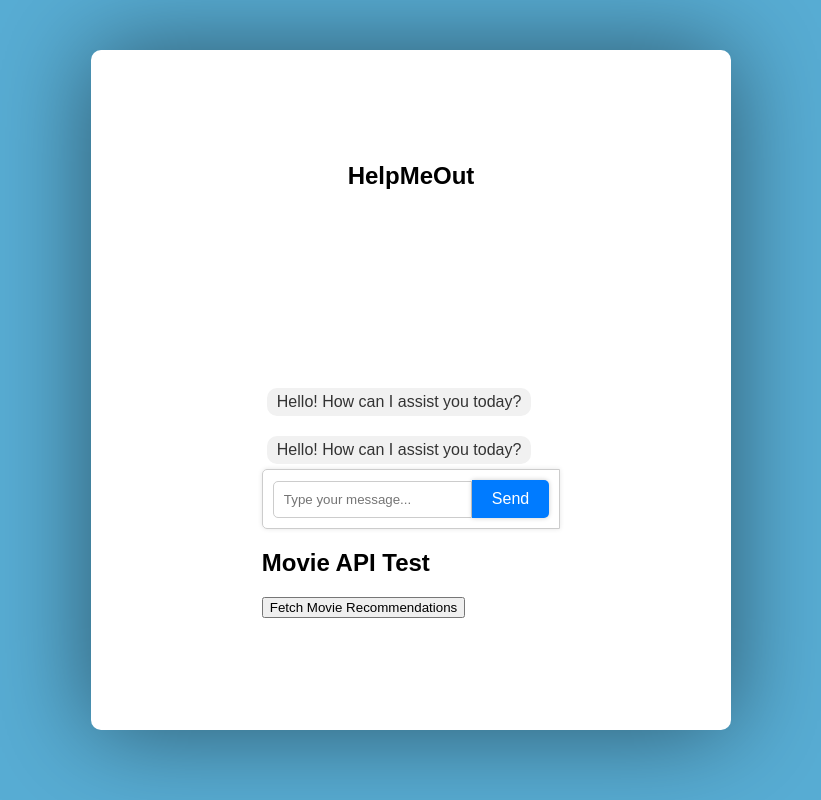
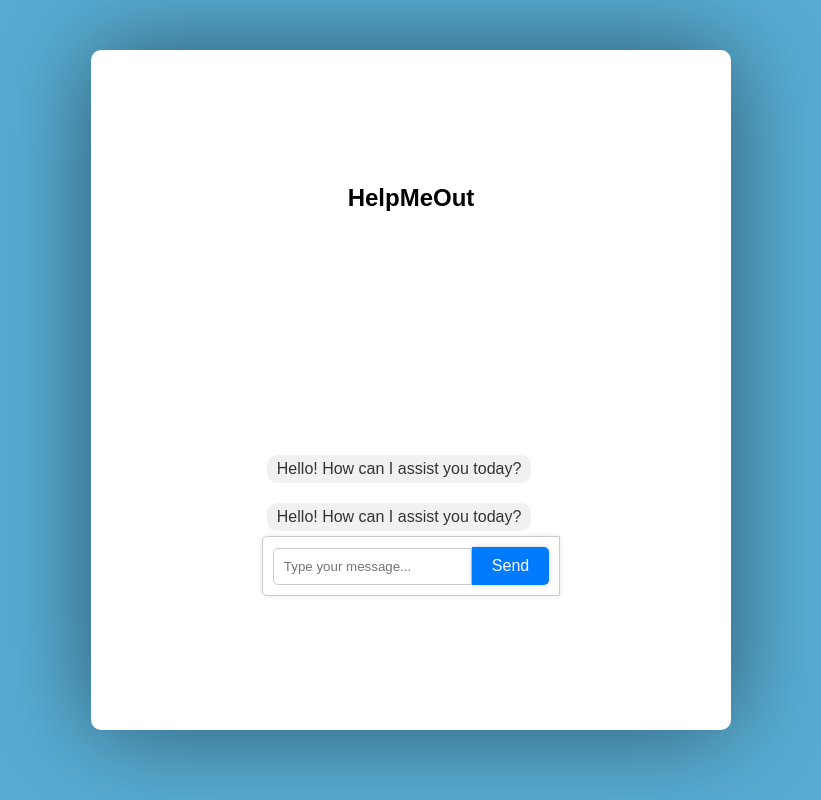
Before and after one commit to aritradey-CS/HelpMeOut, a React (Create React App) app: page / in a window 1280 px wide. Shown: the whole page, without its empty margins (309-1130 px from the left). Built offline with nearby package versions, Linux system fonts and the light colour scheme.

Commit message:
adding freture

```diff
--- a/src/ApiTestPage.js
+++ b/src/ApiTestPage.js
@@ -1,63 +1,63 @@
-import React, { useState } from "react";
-import axios from "axios";
+// import React, { useState } from "react";
+// import axios from "axios";
 
-const API_KEY = "e151eede51858a0862be634a32f83d9c";
-const MOVIE_API_URL = `https://api.themoviedb.org/3/movie/top_rated?api_key=${API_KEY}&page=1`;
+// const API_KEY = "e151eede51858a0862be634a32f83d9c";
+// const MOVIE_API_URL = `https://api.themoviedb.org/3/movie/top_rated?api_key=${API_KEY}&page=1`;
 
-const ApiTestPage = () => {
-  const [movieRecommendations, setMovieRecommendations] = useState([]);
+// const ApiTestPage = () => {
+//   const [movieRecommendations, setMovieRecommendations] = useState([]);
 
-  const fetchMovieRecommendations = async () => {
-    try {
-      const response = await axios.get(MOVIE_API_URL);
-      const movies = response.data.results;
+//   const fetchMovieRecommendations = async () => {
+//     try {
+//       const response = await axios.get(MOVIE_API_URL);
+//       const movies = response.data.results;
 
-      const recommendations = movies.slice(0, 10).map((movie) => {
-        const movieTitle = movie.title;
-        const movieRating = movie.vote_average;
-        const moviePoster = `https://image.tmdb.org/t/p/w500/${movie.poster_path}`;
-        const movieLink = `https://www.themoviedb.org/movie/${movie.id}`;
+//       const recommendations = movies.slice(0, 10).map((movie) => {
+//         const movieTitle = movie.title;
+//         const movieRating = movie.vote_average;
+//         const moviePoster = `https://image.tmdb.org/t/p/w500/${movie.poster_path}`;
+//         const movieLink = `https://www.themoviedb.org/movie/${movie.id}`;
 
-        return {
-          title: movieTitle,
-          rating: movieRating,
-          poster: moviePoster,
-          link: movieLink,
-        };
-      });
+//         return {
+//           title: movieTitle,
+//           rating: movieRating,
+//           poster: moviePoster,
+//           link: movieLink,
+//         };
+//       });
 
-      setMovieRecommendations(recommendations);
-    } catch (error) {
-      console.error("Error fetching movie data:", error);
-      setMovieRecommendations([
-        { title: "Oops! Something went wrong while fetching movie data." },
-      ]);
-    }
-  };
+//       setMovieRecommendations(recommendations);
+//     } catch (error) {
+//       console.error("Error fetching movie data:", error);
+//       setMovieRecommendations([
+//         { title: "Oops! Something went wrong while fetching movie data." },
+//       ]);
+//     }
+//   };
 
-  return (
-    <div>
-      <h2>Movie API Test</h2>
-      <button onClick={fetchMovieRecommendations}>
-        Fetch Movie Recommendations
-      </button>
-      {movieRecommendations.length > 0 && (
-        <div>
-          <h3>Movie Recommendations:</h3>
-          <ul>
-            {movieRecommendations.map((movie, index) => (
-              <li key={index}>
-                <a href={movie.link} target="_blank" rel="noopener noreferrer">
-                  <img src={movie.poster} alt={movie.title} width="100" />
-                  {movie.title} (Rating: {movie.rating})
-                </a>
-              </li>
-            ))}
-          </ul>
-        </div>
-      )}
-    </div>
-  );
-};
+//   return (
+//     <div>
+//       <h2>Movie API Test</h2>
+//       <button onClick={fetchMovieRecommendations}>
+//         Fetch Movie Recommendations
+//       </button>
+//       {movieRecommendations.length > 0 && (
+//         <div>
+//           <h3>Movie Recommendations:</h3>
+//           <ul>
+//             {movieRecommendations.map((movie, index) => (
+//               <li key={index}>
+//                 <a href={movie.link} target="_blank" rel="noopener noreferrer">
+//                   <img src={movie.poster} alt={movie.title} width="100" />
+//                   {movie.title} (Rating: {movie.rating})
+//                 </a>
+//               </li>
+//             ))}
+//           </ul>
+//         </div>
+//       )}
+//     </div>
+//   );
+// };
 
-export default ApiTestPage;
+// export default ApiTestPage;
--- a/src/App.js
+++ b/src/App.js
@@ -2,9 +2,7 @@ import React, { useState, useEffect, useRef } from "react";
 import "./App.css";
 import axios from "axios";
 import MovieRecommendation from "./components/MovieRecommendation";
-import ApiTestPage from "./ApiTestPage";
-
-
+// import ApiTestPage from "./ApiTestPage";
 
 const API_KEY = "e151eede51858a0862be634a32f83d9c";
 const MOVIE_API_URL = `https://api.themoviedb.org/3/movie/top_rated?api_key=${API_KEY}&page=1`;
@@ -52,7 +50,6 @@ function App() {
     }
   };
 
-
   const handleSubmit = async (e) => {
     e.preventDefault();
     if (!userInput.trim()) return;
@@ -93,14 +90,18 @@ function App() {
         };
       });
 
-      addChatMessage("Chatbot", <MovieRecommendation recommendations={recommendations} />);
+      addChatMessage(
+        "Chatbot",
+        <MovieRecommendation recommendations={recommendations} />
+      );
     } catch (error) {
       console.error("Error fetching movie data:", error);
-      addChatMessage("Chatbot", "Oops! Something went wrong while fetching movie data.");
+      addChatMessage(
+        "Chatbot",
+        "Oops! Something went wrong while fetching movie data."
+      );
     }
   };
-
-
 
   const getBookRecommendation = async () => {
     try {
@@ -155,7 +156,7 @@ function App() {
             Send
           </button>
         </form>
-        <ApiTestPage />
+        {/* <ApiTestPage /> */}
       </div>
     </div>
   );
```
Also changed, not shown: src/components/ClothesRecommendation.jsx (added, +12 -0 lines), src/components/MusicRecommendation.jsx (added, +12 -0 lines), src/components/BookRecommendation.jsx (added).
